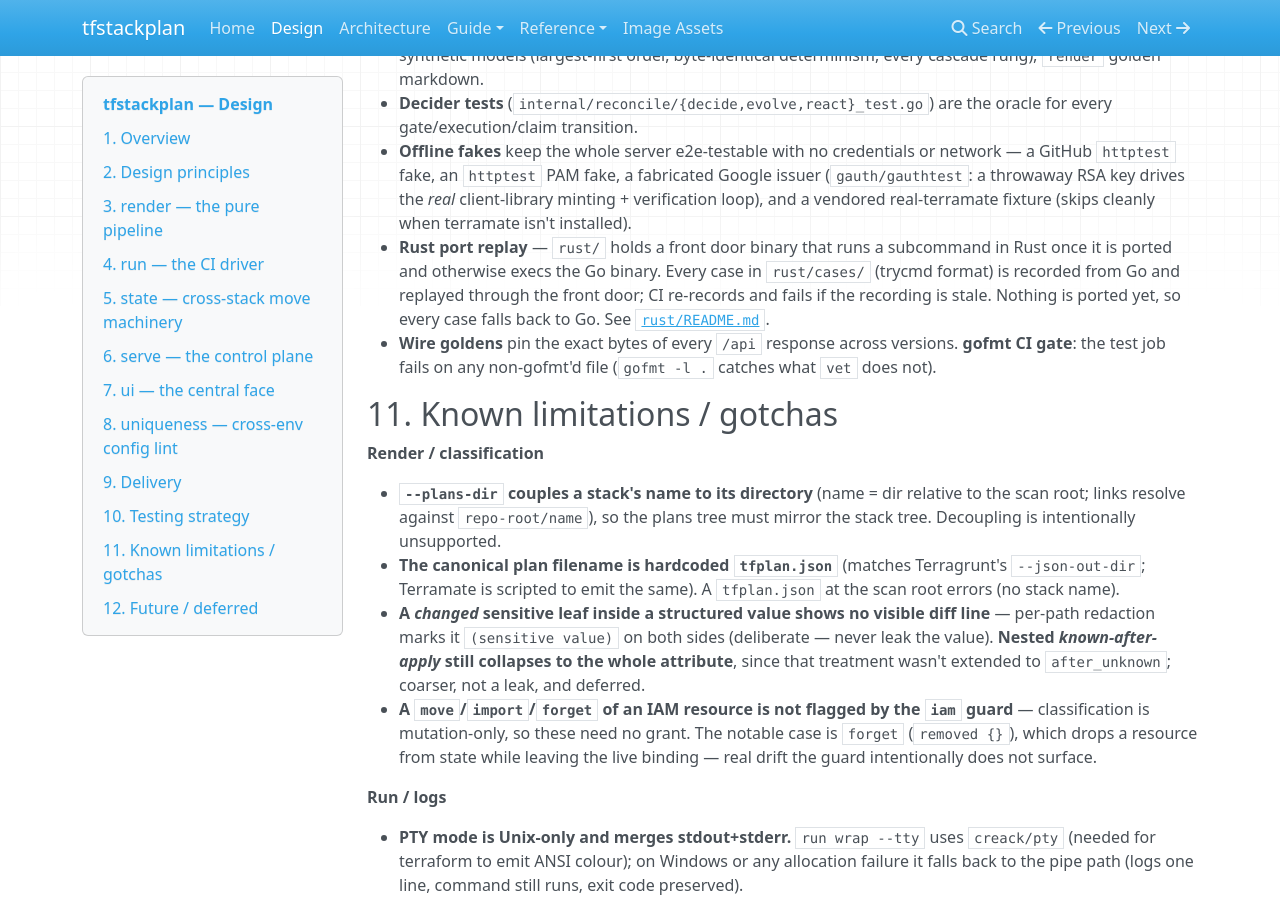
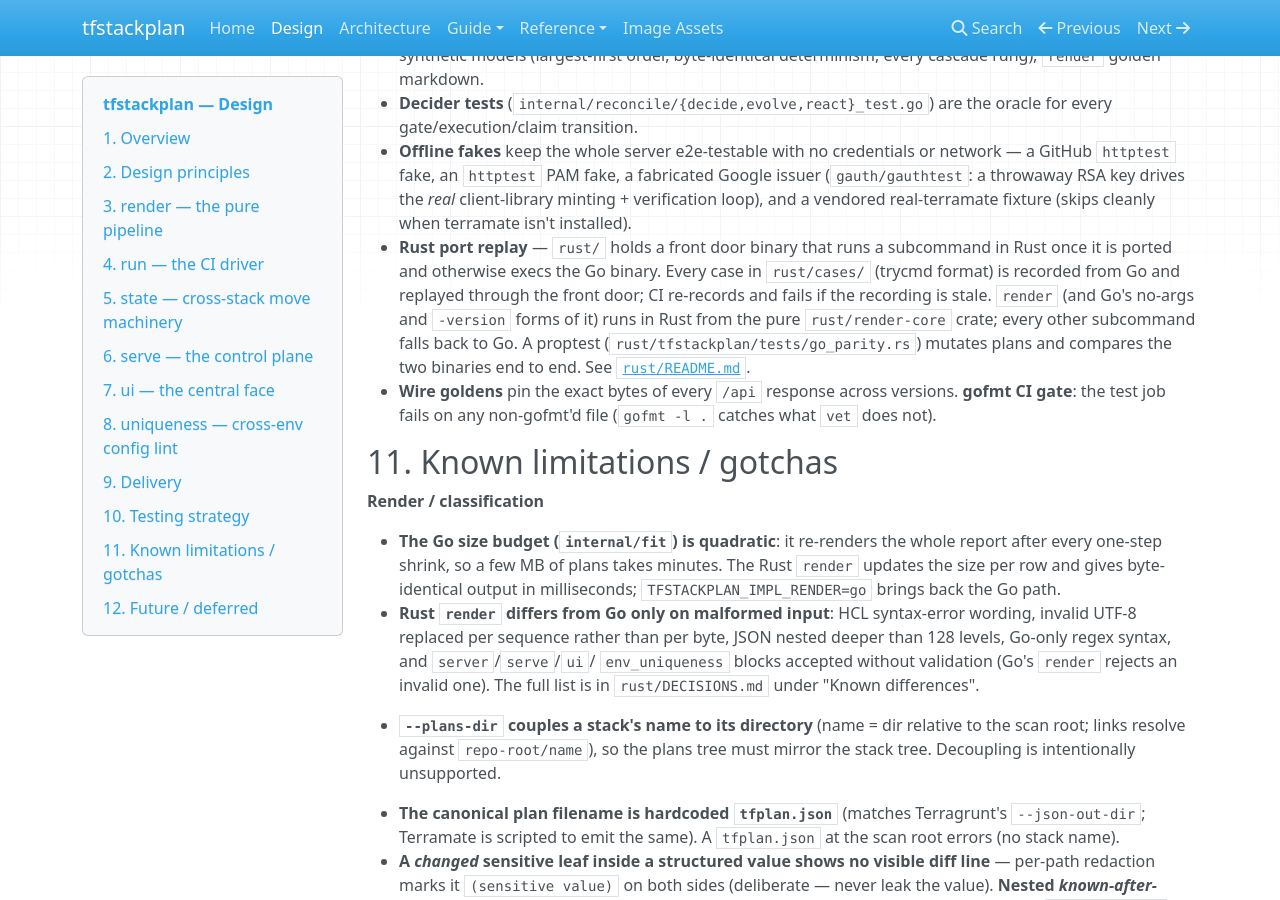
Before and after one commit to Fluent-Health/terraform-stack-plan, an MkDocs documentation site: the page built from docs/DESIGN.md, in a window 1280 px wide and 900 px high, scrolled down 14548 px. Built offline with MkDocs 1.6.1, drawn with Linux system fonts in a browser that asks for light colours; nearby versions of some CDN libraries.

Commit message:
docs: record the Rust render port and its known differences in DESIGN.md
Co-Authored-By: Claude Opus 5.5 <noreply@anthropic.com>

```diff
--- a/docs/DESIGN.md
+++ b/docs/DESIGN.md
@@ -782,8 +782,11 @@ hardening is in [`SECURITY.md`](../SECURITY.md).
 - **Rust port replay** — `rust/` holds a front door binary that runs a
   subcommand in Rust once it is ported and otherwise execs the Go binary. Every
   case in `rust/cases/` (trycmd format) is recorded from Go and replayed through
-  the front door; CI re-records and fails if the recording is stale. Nothing is
-  ported yet, so every case falls back to Go. See [`rust/README.md`](../rust/README.md).
+  the front door; CI re-records and fails if the recording is stale. `render`
+  (and Go's no-args and `-version` forms of it) runs in Rust from the pure
+  `rust/render-core` crate; every other subcommand falls back to Go. A proptest
+  (`rust/tfstackplan/tests/go_parity.rs`) mutates plans and compares the two
+  binaries end to end. See [`rust/README.md`](../rust/README.md).
 - **Wire goldens** pin the exact bytes of every `/api` response across
   versions. **gofmt CI gate**: the test job fails on any non-gofmt'd file
   (`gofmt -l .` catches what `vet` does not).
@@ -791,6 +794,16 @@ hardening is in [`SECURITY.md`](../SECURITY.md).
 ## 11. Known limitations / gotchas
 
 **Render / classification**
+
+- **The Go size budget (`internal/fit`) is quadratic**: it re-renders the whole
+  report after every one-step shrink, so a few MB of plans takes minutes. The
+  Rust `render` updates the size per row and gives byte-identical output in
+  milliseconds; `TFSTACKPLAN_IMPL_RENDER=go` brings back the Go path.
+- **Rust `render` differs from Go only on malformed input**: HCL syntax-error
+  wording, invalid UTF-8 replaced per sequence rather than per byte, JSON nested
+  deeper than 128 levels, Go-only regex syntax, and `server`/`serve`/`ui`/
+  `env_uniqueness` blocks accepted without validation (Go's `render` rejects an
+  invalid one). The full list is in `rust/DECISIONS.md` under "Known differences".
 
 - **`--plans-dir` couples a stack's name to its directory** (name = dir relative
   to the scan root; links resolve against `repo-root/name`), so the plans tree
```
